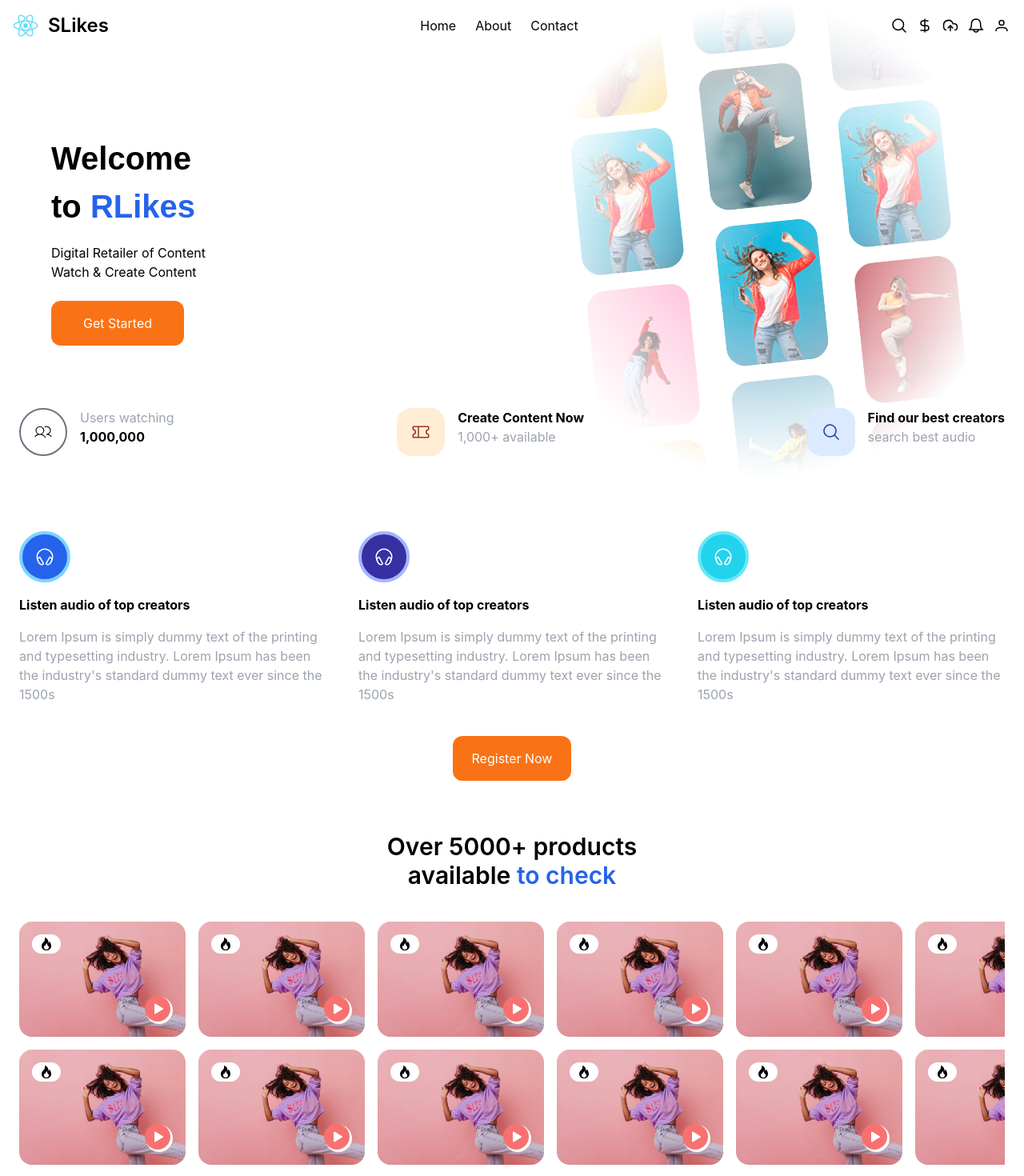
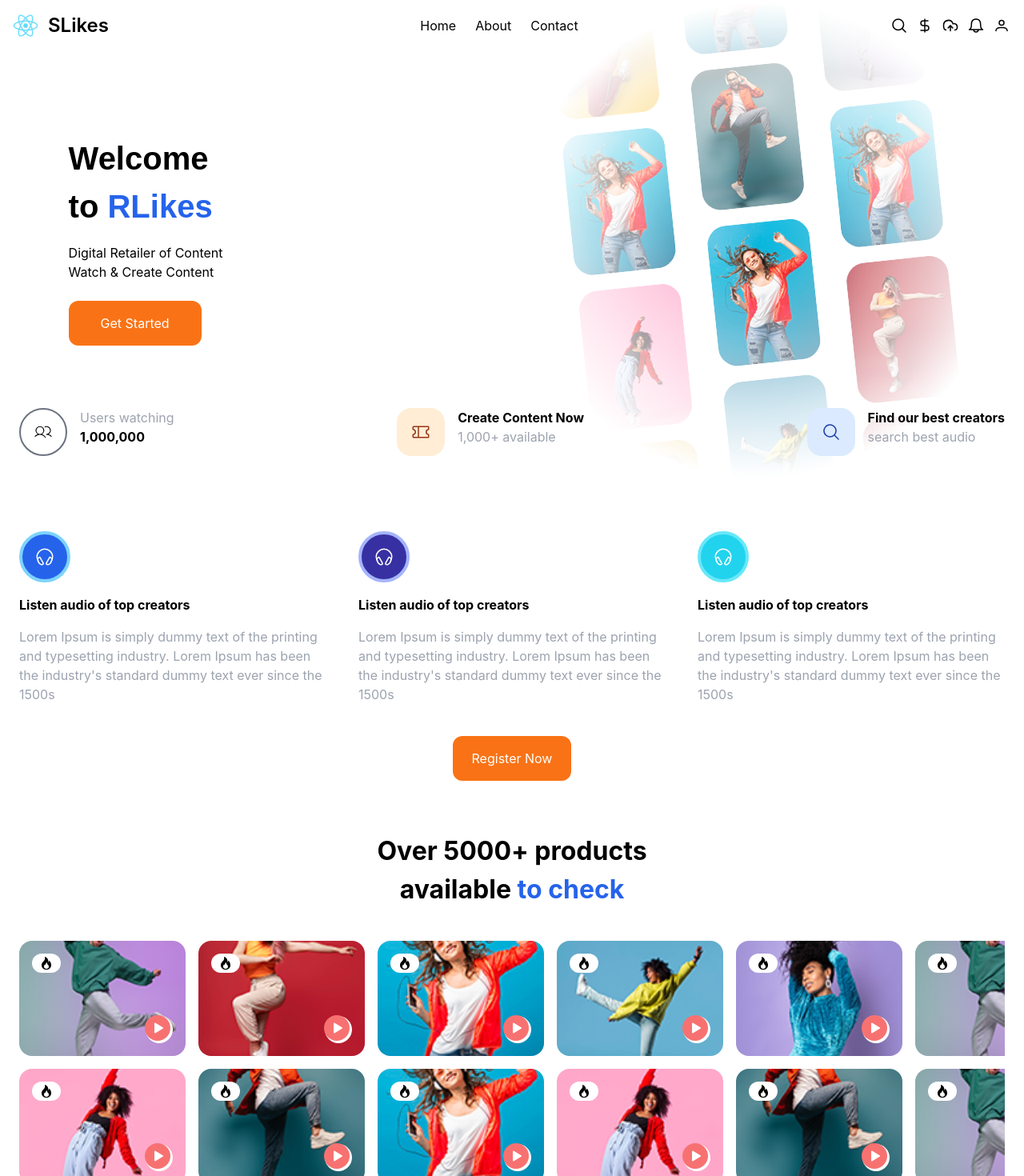
Before and after one commit to danilodavid521/retailor_watch_content, a React (Create React App) app: page / in a window 1280 px wide. Shown: the top 1470 px of the page at 80% size. Built offline with nearby package versions, Linux system fonts and the light colour scheme.

Commit message:
fix: made the slider products dynamic and changed the font size of the headings.

```diff
--- a/src/assets/css/hero.css
+++ b/src/assets/css/hero.css
@@ -3,6 +3,9 @@
 }
 #hero-bottom{
    bottom: 5%;
+}
+.hero-texts{
+   padding: 0px 5%;
 }
 .hero-texts h1 {
    font-size: 2.5rem;
--- a/src/assets/css/products.css
+++ b/src/assets/css/products.css
@@ -1,5 +1,8 @@
 .play-btn .btn {
    transform: translate(-2px, -2px);
+}
+.products-headings h1{
+   font-size: 2rem;
 }
 .product-card{
    min-width: 13rem;
--- a/src/components/Hero.tsx
+++ b/src/components/Hero.tsx
@@ -67,7 +67,7 @@ export default function Hero() {
   return (
     <div className='hero container relative h-screen overflow-hidden w-full mx-auto px-6 flex flex-col justify-between' ref={hero}>
       <div className="hero-main md:flex md:justify-between md:grow md:h-full">
-        <div className="hero-texts w-1/2 bg-white flex flex-col justify-center items-start md:ml-10">
+        <div className="hero-texts w-1/2 bg-white flex flex-col justify-center items-start ">
           <h1 id='hero-heading-1'>Welcome</h1>
           <h1 id='hero-heading-2' className='mb-4'>to <span className='text-blue-600'>RLikes</span></h1>
           <p id='hero-des' className='mb-6'>Digital Retailer of Content<br />
--- a/src/components/Products.tsx
+++ b/src/components/Products.tsx
@@ -2,6 +2,7 @@ import { gsap } from 'gsap';
 import { useLayoutEffect, useRef } from 'react';
 import '../assets/css/products.css';
 import ProductItem from './ui/ProductItem';
+import { getRandomInt } from '../utils/getRandomNumber';
 
 export default function Products() {
    const product = useRef(null);
@@ -90,27 +91,21 @@ export default function Products() {
 
 
    return (
-      <div id='product-section' className='container px-6 pb-16 mx-auto' >
+      <div id='product-section' className='max-w-screen-xl px-6 pb-16 mx-auto' >
          <div className="products-headings text-center mb-10">
-            <h1 className='text-3xl font-semibold'>Over 5000+ products</h1>
-            <h2 className='text-3xl font-semibold'>available <span className='text-blue-600'>to check</span></h2>
+            <h1 className='font-bold'>Over 5000+ products</h1>
+            <h1 className='font-bold'>available <span className='text-blue-600'>to check</span></h1>
          </div>
          <div className="product-card-container overflow-x-scroll flex flex-col gap-4" ref={product}>
             <div className="product-row-1 flex gap-4">
-               <ProductItem></ProductItem>
-               <ProductItem></ProductItem>
-               <ProductItem></ProductItem>
-               <ProductItem></ProductItem>
-               <ProductItem></ProductItem>
-               <ProductItem></ProductItem>
+               {
+                  [1, 2, 3, 4, 5, 6, 7, 8].map((item, index) => <ProductItem key={index} img={`img-${getRandomInt(1, 8)}.png`} />)
+               }
             </div>
             <div className="product-row-2 flex gap-4">
-               <ProductItem></ProductItem>
-               <ProductItem></ProductItem>
-               <ProductItem></ProductItem>
-               <ProductItem></ProductItem>
-               <ProductItem></ProductItem>
-               <ProductItem></ProductItem>
+               {
+                  [1, 2, 3, 4, 5, 6, 7, 8].map((item, index) => <ProductItem key={index} img={`img-${getRandomInt(1, 8)}.png`} />)
+               }
             </div>
          </div>
       </div>
--- a/src/components/ui/ProductItem.tsx
+++ b/src/components/ui/ProductItem.tsx
@@ -1,8 +1,8 @@
 import React from 'react'
 
-export default function ProductItem() {
+export default function ProductItem({ img }: { img: string }) {
    return (
-      <div className='product-card w-52 h-36 p-4 bg-center bg-no-repeat bg-cover rounded-2xl flex flex-col' style={{ backgroundImage: `url(${require('../../assets/images/product-card-image.webp')})` }}>
+      <div className='product-card w-52 h-36 p-4 bg-center bg-no-repeat bg-cover rounded-2xl flex flex-col' style={{ backgroundImage: `url(${require(`../../assets/images/${img}`)})` }}>
          <div className='badge'>
             <svg xmlns="http://www.w3.org/2000/svg" className='w-4 h-4 px-2.5 py-1 rounded-full bg-white box-content' viewBox="0 0 16 16"><path fill="currentColor" d="M8 16c3.314 0 6-2 6-5.5c0-1.5-.5-4-2.5-6c.25 1.5-1.25 2-1.25 2C11 4 9 .5 6 0c.357 2 .5 4-2 6c-1.25 1-2 2.729-2 4.5C2 14 4.686 16 8 16Zm0-1c-1.657 0-3-1-3-2.75c0-.75.25-2 1.25-3C6.125 10 7 10.5 7 10.5c-.375-1.25.5-3.25 2-3.5c-.179 1-.25 2 1 3c.625.5 1 1.364 1 2.25C11 14 9.657 15 8 15Z" /></svg>
          </div>
```
